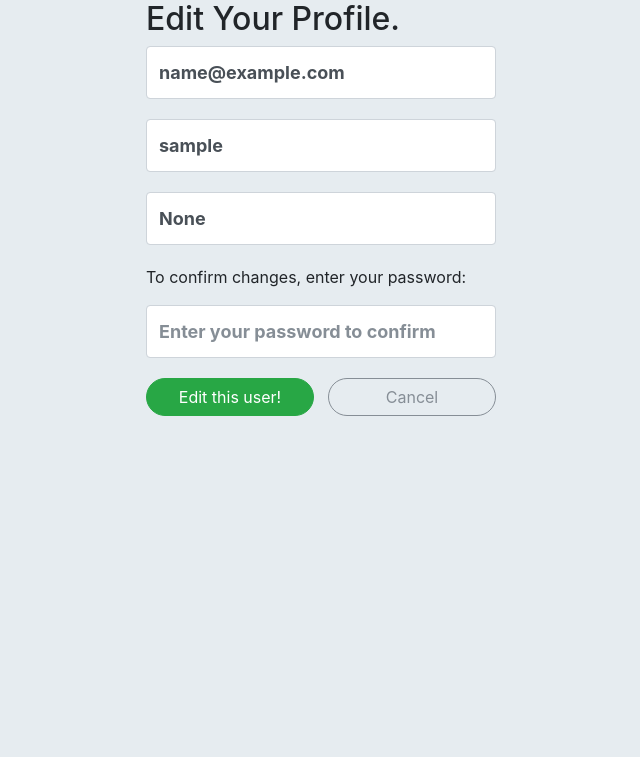
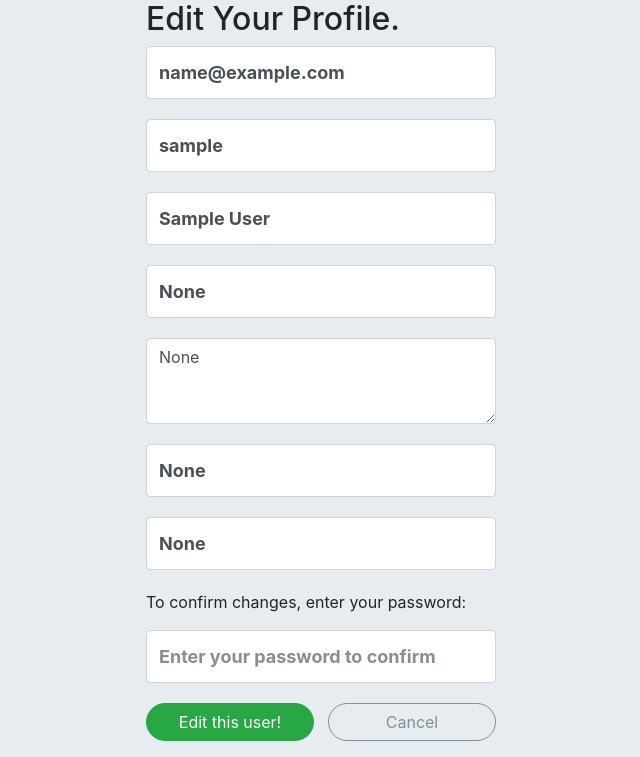
Before and after one commit to dgszabo/project-warbler, a Flask app: page /users/1/edit in a window 1280 px wide. Shown: the part 162-919 px from the top of the page, without its empty margins (319-959 px from the left). Before the commit the page ends 578 px from the top, so only its background shows below. Run offline with Flask 2, Linux system fonts and the light colour scheme; the visitor is signed in with stand-in values (Sample User, id 1); data comes from the database, SQL or seed files in the repository; some libraries are stand-ins or nearby versions.

Commit message:
user data editing and saving func implemented

```diff
--- a/project/users/forms.py
+++ b/project/users/forms.py
@@ -1,14 +1,23 @@
 from flask_wtf import FlaskForm
 from wtforms import StringField, PasswordField
+from wtforms.widgets import TextArea
 from wtforms.validators import DataRequired, Email, Length
 
 
 class UserForm(FlaskForm):
     username = StringField('username', validators=[DataRequired()])
     email = StringField('email', validators=[DataRequired(), Email()])
-    image_url = StringField('image_url')
     password = PasswordField('password', validators=[Length(min=6)])
 
+class UserEditForm(FlaskForm):
+    username = StringField('username', validators=[DataRequired()])
+    email = StringField('email', validators=[DataRequired(), Email()])
+    full_name = StringField('full_name')
+    location = StringField('location')
+    bio = StringField('bio', widget=TextArea())
+    image_url = StringField('image_url')
+    header_image_url = StringField('header_image_url')
+    password = PasswordField('password', validators=[Length(min=6)])
 
 class LoginForm(FlaskForm):
     username = StringField('username', validators=[DataRequired()])
--- a/project/users/models.py
+++ b/project/users/models.py
@@ -1,5 +1,6 @@
 from project import db, bcrypt
 from flask_login import UserMixin
+from project.messages.models import Message
 
 FollowersFollowee = db.Table(
     'follows', db.Column('id', db.Integer, primary_key=True),
--- a/project/users/templates/users/edit.html
+++ b/project/users/templates/users/edit.html
@@ -5,6 +5,7 @@
     <h2 class="join-message">Edit Your Profile.</h2>
     <form action="{{ url_for('users.show', id=user.id) }}?_method=PATCH" method="POST" id="user_form">
       {{ form.csrf_token }}
+      <!-- email -->
       {% if form.email.errors %}
         {% for error in form.email.errors %}
           <span class="text-danger">
@@ -13,6 +14,7 @@
         {% endfor %}
       {% endif %}
       {{ form.email(placeholder="What's your email?", value=user.email, class="form-control") }}
+      <!-- username -->
       {% if form.username.errors %}
         {% for error in form.username.errors %}
           <span class="text-danger">
@@ -21,7 +23,47 @@
         {% endfor %}
       {% endif %}
       {{ form.username(placeholder="What do you want your username to be?", value=user.username, class="form-control") }}
-        {% if form.image_url.errors %}
+
+      <!-- full_name -->
+      {% if form.full_name.errors %}
+          {% for error in form.full_name.errors %}
+          <span class="text-danger">
+            {{ error }}
+          </span>
+        {% endfor %}
+      {% endif %}
+      {% if form.full_name != None %}
+        {{ form.full_name(placeholder="Optional: What is your name?", value=user.full_name, class="form-control") }}
+      {% else %}
+        {{ form.full_name(placeholder="Optional: What is your name?", class="form-control") }}
+      {% endif %}
+
+      <!-- location -->
+      {% if form.location.errors %}
+          {% for error in form.location.errors %}
+          <span class="text-danger">
+            {{ error }}
+          </span>
+        {% endfor %}
+      {% endif %}
+      {% if form.location != None %}
+        {{ form.location(placeholder="Optional: What is your location?", value=user.location, class="form-control") }}
+      {% else %}
+        {{ form.location(placeholder="Optional: What is your location?", class="form-control") }}
+      {% endif %}
+
+      <!-- bio -->
+      {% if form.bio.errors %}
+          {% for error in form.bio.errors %}
+          <span class="text-danger">
+            {{ error }}
+          </span>
+        {% endfor %}
+      {% endif %}
+      <textarea name="bio" id="bio" rows="3" class="form-control" placeholder="Optional: What is your life story?">{{user.bio}}</textarea>
+
+      <!-- image_url -->
+      {% if form.image_url.errors %}
           {% for error in form.image_url.errors %}
           <span class="text-danger">
             {{ error }}
@@ -30,6 +72,22 @@
       {% endif %}
       {{ form.image_url(placeholder="Optional: What image do you want to use?", value=user.image_url,
       class="form-control") }}
+
+      <!-- header_image_url -->
+      {% if form.header_image_url.errors %}
+          {% for error in form.header_image_url.errors %}
+          <span class="text-danger">
+            {{ error }}
+          </span>
+        {% endfor %}
+      {% endif %}
+      {% if form.header_image_url != None %}
+        {{ form.header_image_url(placeholder="Optional: What image do you want to add to your header?", value=user.header_image_url, class="form-control") }}
+      {% else %}
+        {{ form.header_image_url(placeholder="Optional: What image do you want to add to your header?", class="form-control") }}
+      {% endif %}
+
+      <!-- password -->
       <p>To confirm changes, enter your password:</p>
       {% if form.password.errors %}
         {% for error in form.password.errors %}
--- a/project/users/views.py
+++ b/project/users/views.py
@@ -1,6 +1,6 @@
 from flask import redirect, render_template, request, url_for, Blueprint, flash
 from project.users.models import User
-from project.users.forms import UserForm, LoginForm
+from project.users.forms import UserForm, UserEditForm, LoginForm
 from project import db
 from sqlalchemy.exc import IntegrityError
 from flask_login import login_user, logout_user, current_user, login_required
@@ -41,8 +41,6 @@ def signup():
                     username=form.username.data,
                     email=form.email.data,
                     password=form.password.data)
-                if form.image_url.data:
-                    new_user.image_url = form.image_url.data
                 db.session.add(new_user)
                 db.session.commit()
                 login_user(new_user)
@@ -85,7 +83,7 @@ def logout():
 @ensure_correct_user
 def edit(id):
     return render_template(
-        'users/edit.html', form=UserForm(), user=User.query.get(id))
+        'users/edit.html', form=UserEditForm(), user=User.query.get_or_404(id))
 
 
 @users_blueprint.route(
@@ -121,12 +119,16 @@ def show(id):
             or current_user.get_id() != str(id)):
         return render_template('users/show.html', user=found_user)
     if request.method == b"PATCH":
-        form = UserForm(request.form)
+        form = UserEditForm(request.form)
         if form.validate():
             if User.authenticate(found_user.username, form.password.data):
                 found_user.username = form.username.data
                 found_user.email = form.email.data
-                found_user.image_url = form.image_url.data or None
+                found_user.image_url = form.image_url.data
+                found_user.header_image_url = form.header_image_url.data
+                found_user.bio = form.bio.data
+                found_user.full_name = form.full_name.data
+                found_user.location = form.location.data
                 db.session.add(found_user)
                 db.session.commit()
                 return redirect(url_for('users.show', id=id))
```
Also changed, not shown: project/users/templates/users/signup.html (+14 -8 lines).
